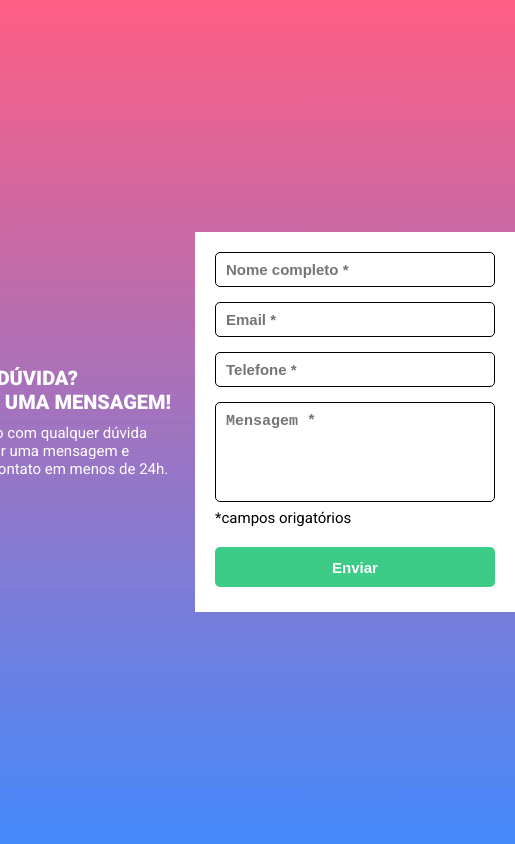
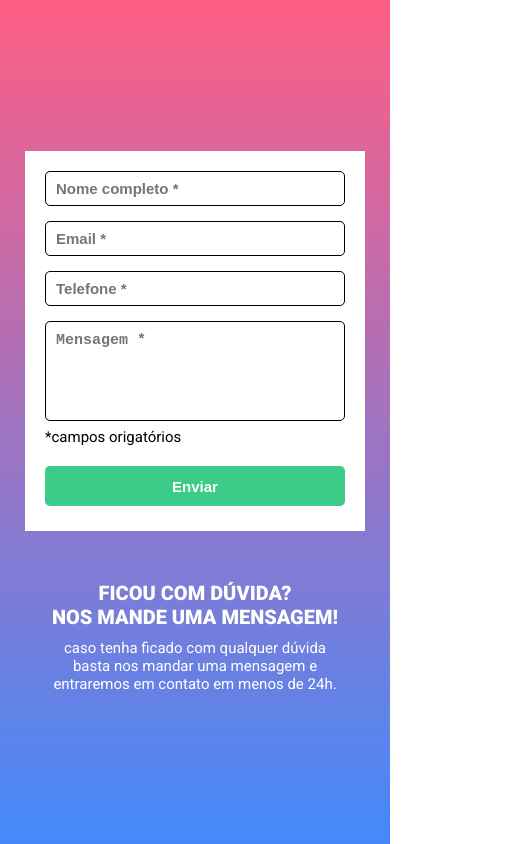
Before and after one commit to hiagoemanuel/form-com-validacao, a plain HTML site: page index.html in a window 390 px wide. Shown: the whole page, 515 px wide, since content can reach past the window. Drawn offline with Linux system fonts and the light colour scheme.

Commit message:
responsivo

```diff
--- a/index.html
+++ b/index.html
@@ -12,6 +12,7 @@
     <!-- CSS -->
     <link rel="stylesheet" href="./src/styles/reset.css">
     <link rel="stylesheet" href="./src/styles/style.css">
+    <link rel="stylesheet" href="./src/styles/responsive.css">
 </head>
 
 <body>
@@ -23,7 +24,7 @@
             </div>
         </div>
         <div class="right-container">
-            <form action="#" method="get" class="form-container">
+            <form action="/" method="post" class="form-container">
                 <input type="text" name="name" id="name" placeholder="Nome completo *">
                 <input type="email" name="email" id="email" placeholder="Email *">
                 <input type="tel" name="phone" id="phone" placeholder="Telefone *">
--- /dev/null
+++ b/src/styles/responsive.css
@@ -0,0 +1,45 @@
+@media (max-width: 800px) {
+    main {
+        transform: scale(1);
+        width: 100%;
+        height: 100%;
+        flex-direction: column-reverse;
+        justify-content: center;
+        gap: 50px
+    }
+    .left-container {
+        width: auto;
+        height: auto;
+    }
+    .left-container .information {
+        text-align: center;
+    }
+    .right-container {
+        width: auto;
+        height: auto;
+    }
+}
+
+@media (min-width: 800px) {
+    main {
+        transform: scale(1);
+    }
+}
+
+@media (min-width:1024px) {
+    main {
+        transform: scale(1.3);
+    }
+}
+
+@media (min-width: 1360px) {
+    main {
+        transform: scale(1.7);
+    }
+}
+
+@media (min-width: 1600px) {
+    main {
+        transform: scale(2);
+    }
+}
--- a/src/styles/style.css
+++ b/src/styles/style.css
@@ -15,9 +15,9 @@ body {
 main {
     width: 800px;
     height: 400px;
-    margin: auto auto;
     display: flex;
     align-items: center;
+    gap: 25px;
 }
 .left-container {
     width: 50%;
```
